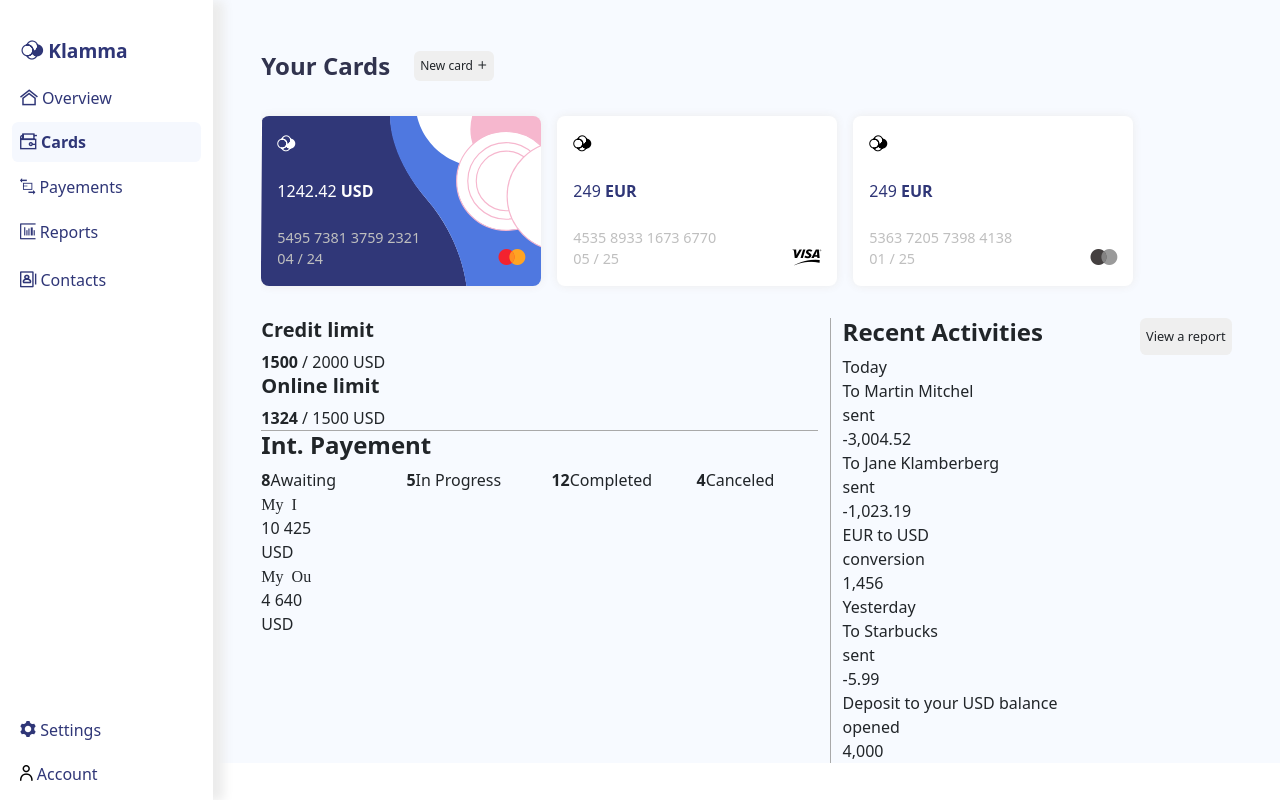
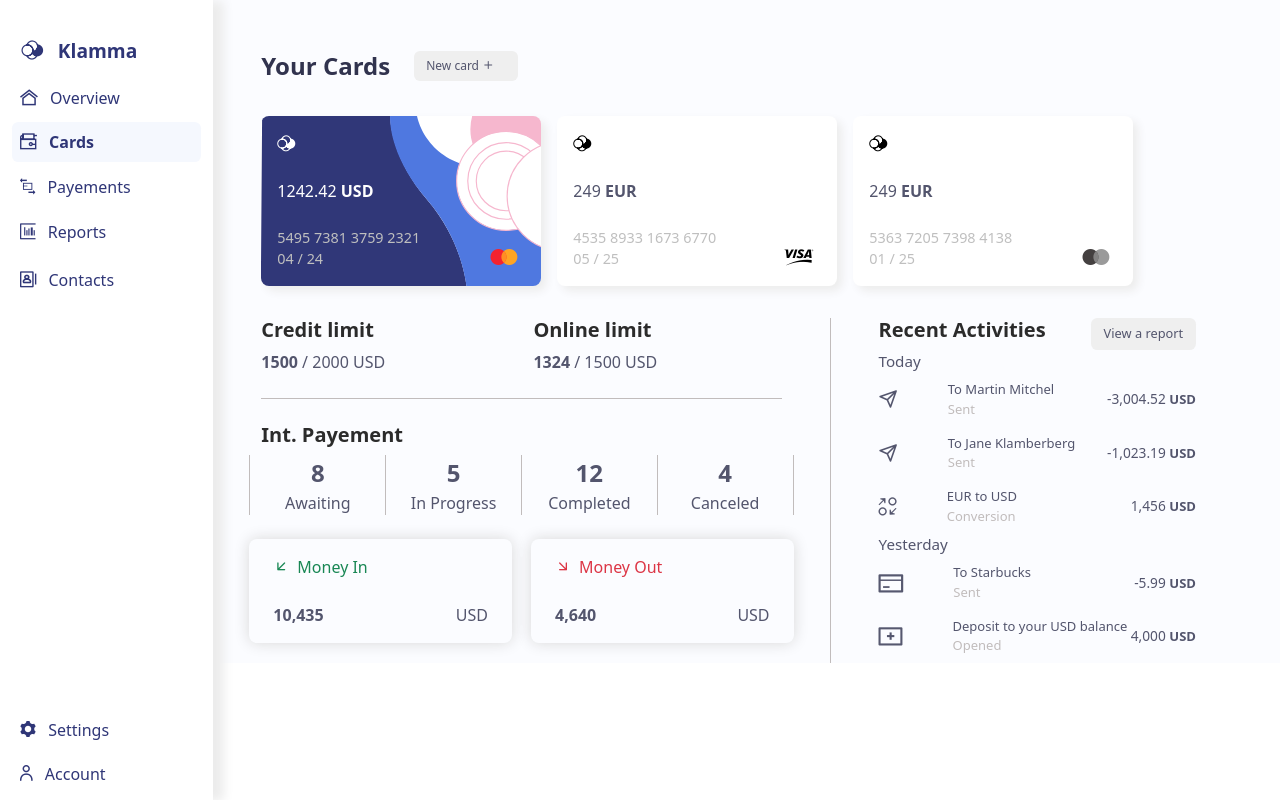
Before and after one commit to raph35/Sayna-TestFront-Angular, an Angular app: page / in a window 1280 px wide. Built offline with nearby package versions, Linux system fonts and the light colour scheme.

Commit message:
Css Recent activites et payement

```diff
--- a/src/app/activitie/activitie.component.html
+++ b/src/app/activitie/activitie.component.html
@@ -1,23 +1,32 @@
 <div>{{ activitie.title }}</div>
-<div class="list-item" *ngFor="let trans of activitie.transaction">
+<div class="list" *ngFor="let trans of activitie.transaction">
+    <div class="list-item">
+        <div class="icon">
+            <span *ngIf="trans.type == 'debit'" class="icon-send"></span>
+            <span *ngIf="trans.type == 'payement'" class="icon-window"><span class="path1"></span><span class="path2"></span><span class="path3"></span></span>
+            <span *ngIf="trans.type == 'deposit'" class="icon-plus-rect"><span class="path1"></span><span class="path2"></span><span class="path3"></span></span>
+            <span *ngIf="trans.type == 'conversion'" class="icon-conversion"><span class="path1"></span><span class="path2"></span><span class="path3"></span><span class="path4"></span><span class="path5"></span><span class="path6"></span></span>
+        </div>
         <ng-container *ngIf="trans.type == 'debit' || trans.type == 'payement'">
-        <div>
+            <div class="item">
                 <div>To {{ trans.destinataire }}</div>
-            <div>{{ trans.status }}</div>
+                <div style="color: #c1bcbc">{{ trans.status | titlecase }}</div>
             </div>
         </ng-container>
         <ng-container *ngIf="trans.type == 'conversion'">
             <div>
                 <div>{{ trans.origin | uppercase }} to {{ trans.destination | uppercase }}</div>
-            <div>{{ trans.status }}</div>
+                <div style="color: #c1bcbc">{{ trans.status | titlecase }}</div>
             </div>
         </ng-container>
         <ng-container *ngIf="trans.type == 'deposit'">
             <div>
                 <div>Deposit to your {{ trans.currency | uppercase }} balance</div>
-            <div>{{ trans.status }}</div>
+                <div style="color: #c1bcbc">{{ trans.status | titlecase }}</div>
             </div>
         </ng-container>
 
-        <div>{{ trans.value | number }}</div>
+        <div style="margin-left: auto;">{{ trans.value | number }} <strong>{{ trans.currency | uppercase }}</strong></div>
     </div>
+
+</div>
--- a/src/app/activitie/activitie.component.scss
+++ b/src/app/activitie/activitie.component.scss
@@ -0,0 +1,7 @@
+* {
+    font-size: .95em;
+}
+
+.icon {
+    font-size: 1.4em;
+}
--- a/src/app/card/card.component.scss
+++ b/src/app/card/card.component.scss
@@ -2,12 +2,12 @@
     width: 280px;
     height: 170px;
     border-radius: .5em;
-    box-shadow: 0px 0px 10px #ececec;
+    box-shadow: 5px 5px 10px #ececec;
     background-color: white;
     margin: 1em;
     margin-left: 0;
     padding: 1em;
-    color: #2f3677;
+    color: #53556d;
 
     display: flex;
     flex-direction: column;
--- a/src/app/limit/limit.component.html
+++ b/src/app/limit/limit.component.html
@@ -1,5 +1,10 @@
-<h5>Credit limit</h5>
-<strong>{{ creditLimit.value }}</strong> / {{ creditLimit.limit}} {{ creditLimit.currency | uppercase }}
-
-<h5>Online limit</h5>
-<strong>{{ onlineLimit.value }}</strong> / {{ onlineLimit.limit}} {{ onlineLimit.currency | uppercase }}
+<div class="row">
+    <div class="col">
+        <h5>Credit limit</h5>
+        <strong>{{ creditLimit.value }}</strong> / {{ creditLimit.limit}} {{ creditLimit.currency | uppercase }}
+    </div>
+    <div class="col">
+        <h5>Online limit</h5>
+        <strong>{{ onlineLimit.value }}</strong> / {{ onlineLimit.limit}} {{ onlineLimit.currency | uppercase }}
+    </div>
+</div>
--- a/src/app/list-activities/list-activities.component.html
+++ b/src/app/list-activities/list-activities.component.html
@@ -1,5 +1,5 @@
 <div class="d-flex justify-content-between">
-    <h4>Recent Activities</h4>
+    <h5>Recent Activities</h5>
     <button type="button" class="button">View a report</button>
 </div>
 <app-activitie *ngFor="let activitie of activities" [activitie]="activitie"></app-activitie>
--- a/src/app/list-card/list-card.component.scss
+++ b/src/app/list-card/list-card.component.scss
@@ -2,6 +2,7 @@
     display: flex;
     margin: 1em 0;
     overflow: hidden;
+    color: #53556d;
 }
 
 .title-header {
--- a/src/app/overview/overview.component.html
+++ b/src/app/overview/overview.component.html
@@ -4,15 +4,15 @@
     </div>
 </div>
 <div class="row">
-    <div class="col-md-7" >
-        <div style="border-bottom: solid rgb(169, 169, 169) 1px;">
+    <div class="col-md-7 pe-md-5" >
+        <div style="border-bottom: solid #c1bcbc 1px;" class="pb-4" >
             <app-limit></app-limit>
         </div>
-        <div>
+        <div class="pt-4">
             <app-payement></app-payement>
         </div>
     </div>
-    <div class="col-md-5" id="list-activites" style="border-left: solid rgb(169, 169, 169) 1px">
+    <div class="col-md-5 px-5" id="list-activites" style="border-left: solid #c1bcbc 1px">
         <app-list-activities></app-list-activities>
     </div>
 </div>
--- a/src/app/payement/payement.component.html
+++ b/src/app/payement/payement.component.html
@@ -1,35 +1,37 @@
-<h4>Int. Payement</h4>
-<div class="row">
-    <div class="col ">
-        <span><strong>{{ data.awaiting }}</strong></span>
+<h5>Int. Payement</h5>
+<div class="row pb-4">
+    <div class="col badge-perso">
+        <span style="font-size: 1.5em;"><strong>{{ data.awaiting }}</strong></span>
         <span>Awaiting</span>
     </div>
-    <div class="col">
-        <span><strong>{{ data.in_progress }}</strong></span>
+    <div class="col badge-perso">
+        <span style="font-size: 1.5em;"><strong>{{ data.in_progress }}</strong></span>
         <span>In Progress</span>
     </div>
-    <div class="col">
-        <span><strong>{{ data.completed }}</strong></span>
+    <div class="col badge-perso">
+        <span style="font-size: 1.5em;"><strong>{{ data.completed }}</strong></span>
         <span>Completed</span>
     </div>
-    <div class="col">
-        <span><strong>{{ data.canceled }}</strong></span>
+    <div class="col badge-perso">
+        <span style="font-size: 1.5em"><strong>{{ data.canceled }}</strong></span>
         <span>Canceled</span>
     </div>
 </div>
 
-<div class="resume-transaction">
-     <div><span class="icon-arrow-left-down">Money In</span></div>
-     <div>
-         <div class="money">10 425</div>
-         <div class="currency">USD</div>
-     </div>
-</div>
+<div class="row">
+    <div class="col resume-transaction card-template">
+        <div style="color: #198754"><span class="icon-arrow-down-left"></span>Money In</div>
+        <div class="d-flex justify-content-between pt-4">
+            <div class="money"><strong>{{ 10435 | number }}</strong></div>
+            <div class="currency">USD</div>
+        </div>
+    </div>
 
-<div class="resume-transaction">
-    <div><span class="icon-arrow-right-up">Money Out</span></div>
-    <div>
-        <div class="money">4 640</div>
-        <div class="currency">USD</div>
+    <div class="col resume-transaction card-template">
+        <div style="color: #dc3545"><span class="icon-arrow-up-right"></span>Money Out</div>
+        <div class="d-flex justify-content-between pt-4">
+            <div class="money"><strong>{{ 4640 | number }}</strong></div>
+            <div class="currency">USD</div>
+        </div>
     </div>
 </div>
--- a/src/app/payement/payement.component.scss
+++ b/src/app/payement/payement.component.scss
@@ -0,0 +1,15 @@
+.resume-transaction {
+    padding: 1em 1.5em;
+}
+
+.badge-perso {
+    // d-flex flex-column align-items-center
+    display: flex;
+    flex-direction: column;
+    align-items: center;
+    border-left: solid #c1bcbc 1px;
+}
+
+.badge-perso:last-child {
+    border-right: solid #c1bcbc 1px;
+}
--- a/src/assets/scss/_icon.scss
+++ b/src/assets/scss/_icon.scss
@@ -33,12 +33,13 @@
   /* Better Font Rendering =========== */
   -webkit-font-smoothing: antialiased;
   -moz-osx-font-smoothing: grayscale;
+  padding-right: .5em;
 }
 
 .icon-arrow-down-left:before {
   content: "\e921";
 }
-.icon-arrow-down-right:before {
+.icon-arrow-up-right:before {
   content: "\e922";
 }
 .icon-bell:before {
@@ -77,17 +78,14 @@
 }
 .icon-message .path1:before {
   content: "\e901";
-  color: rgb(0, 0, 0);
 }
 .icon-message .path2:before {
   content: "\e902";
   margin-left: -1.1015625em;
-  color: rgb(0, 0, 0);
 }
 .icon-message .path3:before {
   content: "\e903";
   margin-left: -1.1015625em;
-  color: rgb(0, 0, 0);
   opacity: 0.98;
 }
 .icon-master-card-nb .path1:before {
@@ -107,13 +105,11 @@
 }
 .icon-avatar .path1:before {
   content: "\e90e";
-  color: rgb(0, 0, 0);
   opacity: 0.98;
 }
 .icon-avatar .path2:before {
   content: "\e90f";
   margin-left: -0.791015625em;
-  color: rgb(0, 0, 0);
 }
 .icon-master-card .path1:before {
   content: "\e918";
@@ -133,67 +129,55 @@
 }
 .icon-plus-rect .path1:before {
   content: "\e904";
-  color: rgb(0, 0, 0);
   opacity: 0.98;
 }
 .icon-plus-rect .path2:before {
   content: "\e905";
   margin-left: -1.3134765625em;
-  color: rgb(0, 0, 0);
 }
 .icon-plus-rect .path3:before {
   content: "\e906";
   margin-left: -1.3134765625em;
-  color: rgb(0, 0, 0);
 }
 .icon-conversion .path1:before {
   content: "\e907";
-  color: rgb(0, 0, 0);
   opacity: 0.98;
 }
 .icon-conversion .path2:before {
   content: "\e908";
   margin-left: -0.9921875em;
-  color: rgb(0, 0, 0);
 }
 .icon-conversion .path3:before {
   content: "\e909";
   margin-left: -0.9921875em;
-  color: rgb(0, 0, 0);
 }
 .icon-conversion .path4:before {
   content: "\e90a";
   margin-left: -0.9921875em;
-  color: rgb(0, 0, 0);
   opacity: 0.98;
 }
 .icon-conversion .path5:before {
   content: "\e90b";
   margin-left: -0.9921875em;
-  color: rgb(0, 0, 0);
 }
 .icon-conversion .path6:before {
   content: "\e90c";
   margin-left: -0.9921875em;
-  color: rgb(0, 0, 0);
 }
 .icon-lock:before {
   content: "\e90d";
 }
 .icon-window .path1:before {
   content: "\e910";
-  color: rgb(3, 3, 3);
   opacity: 0.98;
 }
 .icon-window .path2:before {
   content: "\e911";
   margin-left: -1.35546875em;
-  color: rgb(3, 3, 3);
 }
 .icon-window .path3:before {
   content: "\e912";
   margin-left: -1.35546875em;
-  color: rgb(3, 3, 3);
 }
 .icon-contact:before {
   content: "\e913";
--- a/src/styles.scss
+++ b/src/styles.scss
@@ -7,7 +7,7 @@
 body {
     margin: 0;
     font-family:Verdana, Geneva, Tahoma, sans-serif;
-    color: #2f3677;
+    color: #53556d !important;
 }
 
 * {
@@ -17,12 +17,13 @@ body {
 .button {
     font-size: 0.8em;
     border-radius: .5em;
-    padding: .5em;
+    padding: .5em 1em;
     border:none;
 }
 
-h4, h5 {
+h3, h4, h5 {
     font-weight: bold !important;
+    color: rgb(43, 43, 43)
 }
 
 .full-contaier {
@@ -51,5 +52,32 @@ h4, h5 {
 #main {
     // width: auto;
     margin-left: auto;
-    background-color: #f7faff;
+    background-color: #fbfcff;
 }
+
+.list {
+    display: flex;
+    flex-direction: column;
+    .list-item {
+        display: flex;
+        flex-direction: row;
+        align-items: center;
+        justify-content: flex-start;
+        .icon {
+            margin-right: 2em;
+        }
+        padding: .5em 0;
+    }
+}
+
+.card-template {
+    border-radius: .5em;
+    box-shadow: 0px  0px 15px #d8d8d8;
+    padding: 1em;
+    margin-right: 1.2em;
+    width: fit-content;
+}
+
+.card-template:last-child {
+    margin-right: 0px;
+}
```
Lines whose indentation alone changed are shown as unchanged.
